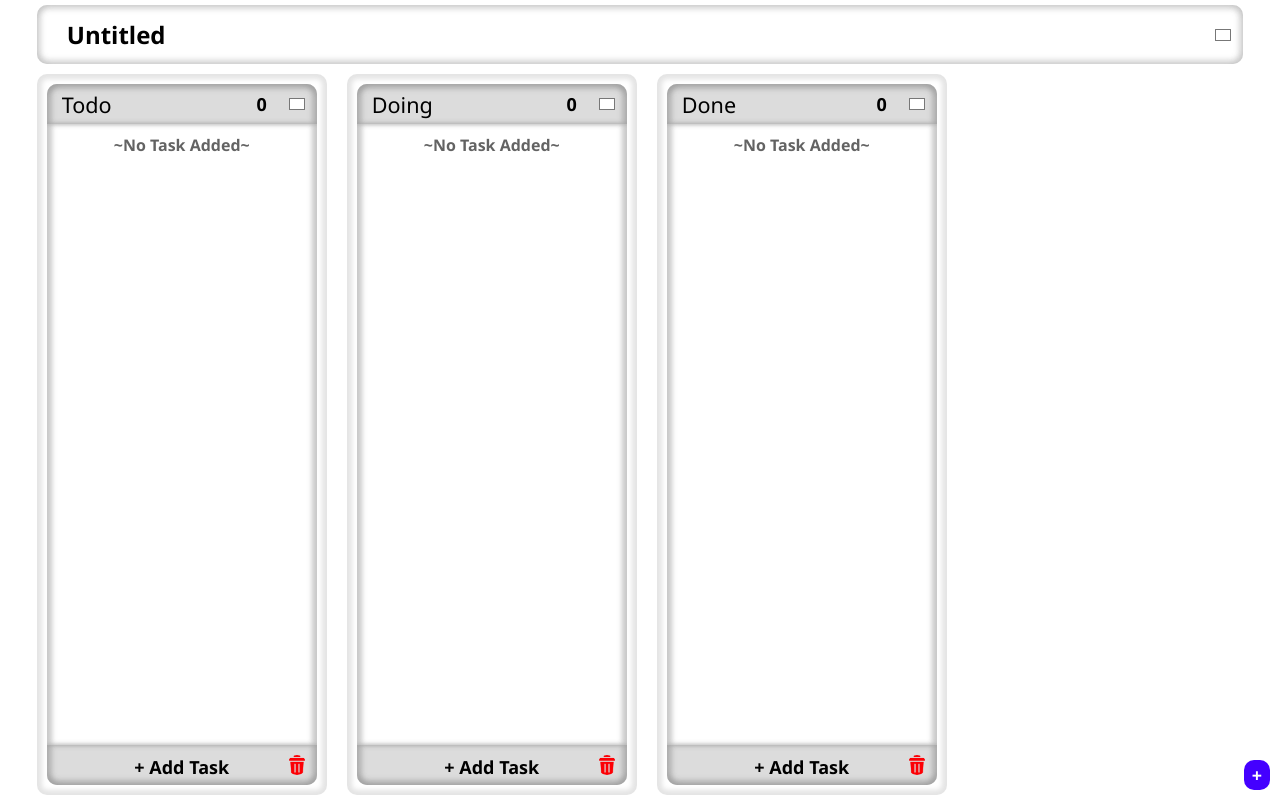
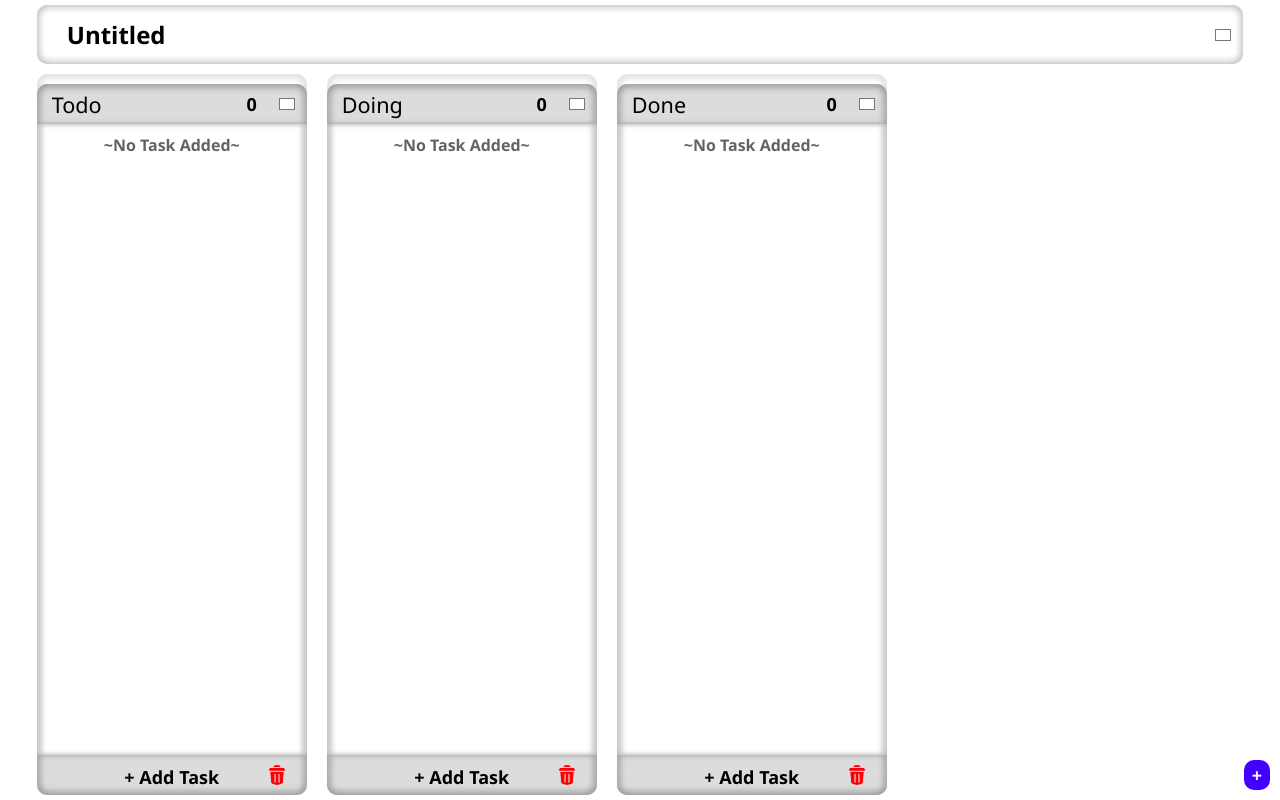
Before and after one commit to 033himanshu/kanban-board, a plain HTML site: page index.html in a window 1280 px wide. Drawn offline with Linux system fonts and the light colour scheme.

Commit message:
refine board layout and scrollbar styles

```diff
--- a/style.css
+++ b/style.css
@@ -53,13 +53,18 @@ input[type='color']{
 }
 .boards{
     width: 95%;
-    height: 95vh;
+    height: 94vh;
     display: flex;
     gap : 20px;
     overflow-x: scroll;
-    scrollbar-width: none;
     text-align: center;
 }
+::-webkit-scrollbar {
+    width: 5px;
+    height: 8px;
+    border-radius: 5px;
+    background-color: #aaa; /* or add it to the track */
+  }
 .board{
     box-shadow: inset rgba(148, 148, 148, 0.25) 0px 0px 5px 5px;
     max-width : 300px;
@@ -67,7 +72,7 @@ input[type='color']{
     border-radius: var(--radius);
     display: flex;
     flex-direction: column;
-    padding: 10px;
+    padding-top: 10px;
     /* background-color: aqua; */
     position: relative;
 }
@@ -81,7 +86,7 @@ input[type='color']{
     border: none;
     position: absolute;
     right : 20px;
-    bottom: 20px;
+    bottom: 10px;
     cursor: pointer;
 }
 .board-heading{
@@ -133,7 +138,8 @@ input[type='color']{
     gap:10px;
     background-color: white;
     overflow-y: scroll;
-    scrollbar-width: none;
+    scrollbar-width: 5px;
+    scrollbar-color: rgb(255, 0, 0);
     box-shadow: inset rgba(148, 148, 148,0.5) 5px 0 5px,inset rgba(148, 148, 148, 0.5) -5px 0 5px;
 }
 .no-task{
```
